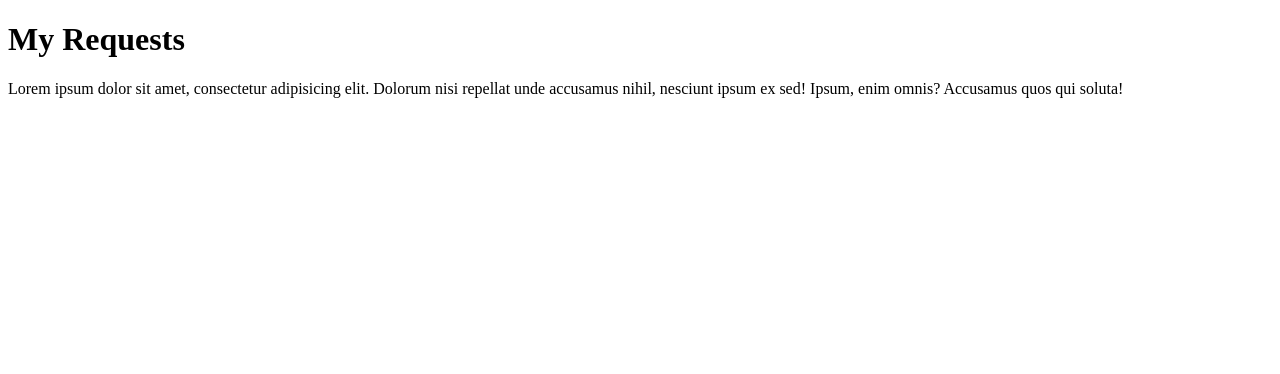
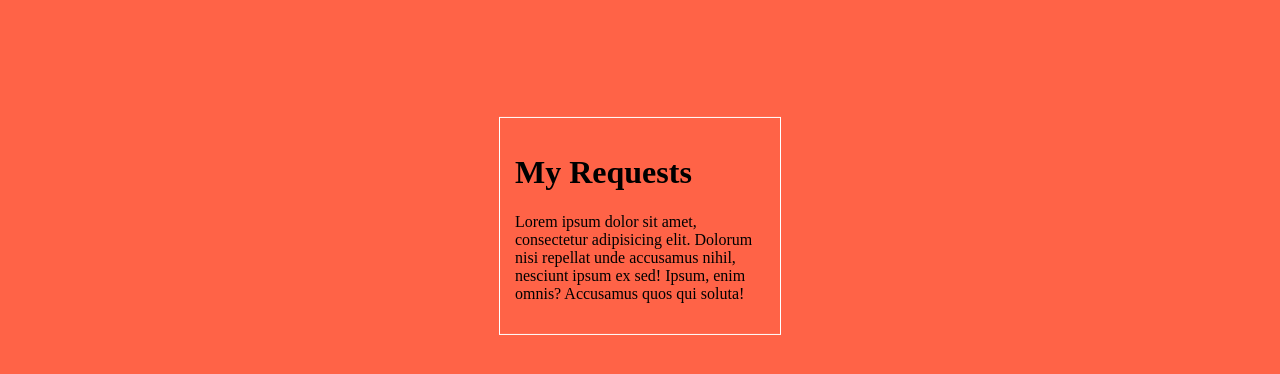
Before and after one commit to khazaddoom/BrowserSyc-2, a plain HTML site: page app/index.html in a window 1280 px wide. Drawn offline with Linux system fonts and the light colour scheme.

Commit message:
changes styling

```diff
--- a/app/index.html
+++ b/app/index.html
@@ -5,10 +5,11 @@
     <meta name="viewport" content="width=device-width, initial-scale=1.0">
     <meta http-equiv="X-UA-Compatible" content="ie=edge">
     <title>Browser-sync Test</title>
+    <link rel="stylesheet" href="style.css">
 </head>
 <body>
 
-    <div>
+    <div class="container">
 
         <h1>My Requests</h1>
         <p>
--- /dev/null
+++ b/app/style.css
@@ -0,0 +1,14 @@
+
+body {
+    background-color: tomato;
+}
+
+div {
+    padding: 15px;
+    border: 1px solid white;
+    max-width: 250px;
+    text-align: left;
+    margin: 0 auto;
+    transform: translateY(50%);
+    box-shadow: 1rem;
+}
--- a/gulpfile.js
+++ b/gulpfile.js
@@ -12,9 +12,9 @@ gulp.task('watch', function() {
         }
     });
 
-    gulp.watch('app/*.html', function() {
+    gulp.watch(['app/*.html', 'app/*.css'], function() {
 
-        console.log('hello');
+        browserSync.reload();
 
     });
 
```
Also changed, not shown: style.css (deleted).
